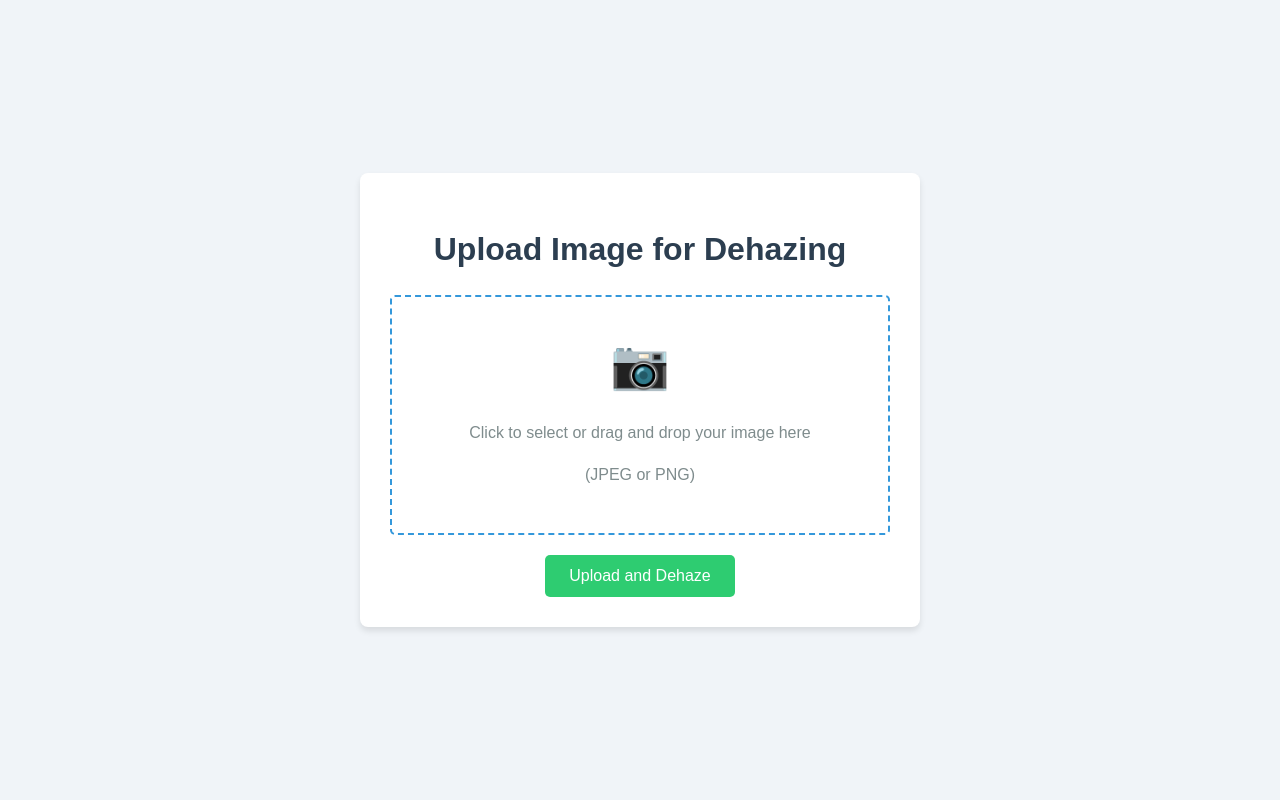
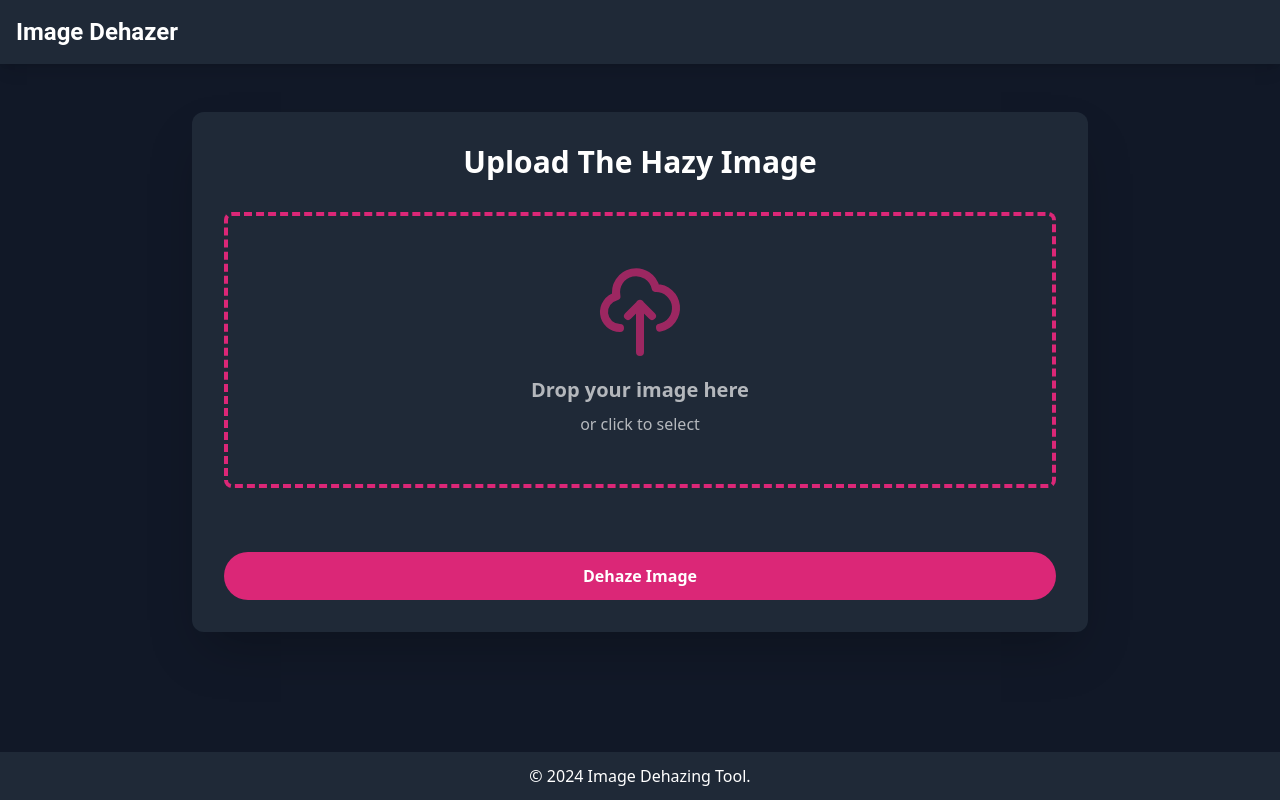
Before and after one commit to assignment-sets/img_dehazer, a Python web app: template templates/index.html in a window 1280 px wide. Run offline with Jinja, Linux system fonts and the light colour scheme; the template is opened without the code that fills it, so the values that code supplies are empty; some libraries are stand-ins or nearby versions.

Commit message:
updated ui and added more test images

```diff
--- a/templates/index.html
+++ b/templates/index.html
@@ -4,109 +4,136 @@
 <head>
     <meta charset="UTF-8">
     <meta name="viewport" content="width=device-width, initial-scale=1.0">
-    <title>Upload Image for Dehazing</title>
+    <title>Image Dehazer</title>
+    <script src="https://cdn.tailwindcss.com"></script>
     <style>
-        body {
-            font-family: 'Arial', sans-serif;
-            background-color: #f0f4f8;
-            color: #333;
-            line-height: 1.6;
-            display: flex;
-            justify-content: center;
-            align-items: center;
-            height: 100vh;
-            margin: 0;
+        @keyframes pulse {
+
+            0%,
+            100% {
+                transform: scale(1);
             }
 
-        .upload-container {
-            background-color: white;
-            border-radius: 8px;
-            box-shadow: 0 4px 6px rgba(0, 0, 0, 0.1);
-            padding: 30px;
-            width: 90%;
-            max-width: 500px;
-            text-align: center;
+            50% {
+                transform: scale(1.05);
+            }
         }
 
-        h1 {
-            color: #2c3e50;
-            margin-bottom: 20px;
+        .animate-pulse {
+            animation: pulse 2s cubic-bezier(0.4, 0, 0.6, 1) infinite;
         }
 
-        .upload-area {
-            border: 2px dashed #3498db;
-            border-radius: 5px;
-            padding: 30px;
-            margin-bottom: 20px;
-            cursor: pointer;
-            transition: background-color 0.3s ease;
+        #drop-area:hover {
+            border-color: #ec4899;
+            /* Tailwind's pink-600 color */
         }
 
-        .upload-area:hover {
-            background-color: #f7f9fc;
-        }
-
-        .upload-icon {
-            font-size: 48px;
-            color: #3498db;
-            margin-bottom: 10px;
-        }
-
-        .file-input {
-            display: none;
-        }
-
-        .upload-text {
-            font-size: 16px;
-            color: #7f8c8d;
-        }
-
-        .submit-btn {
-            background-color: #2ecc71;
-            color: white;
-            border: none;
-            padding: 12px 24px;
-            border-radius: 5px;
-            font-size: 16px;
-            cursor: pointer;
-            transition: background-color 0.3s ease;
-        }
-
-        .submit-btn:hover {
-            background-color: #27ae60;
-        }
-
-        #file-name {
-            margin-top: 10px;
-            font-style: italic;
+        .navbar-heading {
+            font-family: 'Roboto', sans-serif;
         }
     </style>
 </head>
 
-<body>
-    <div class="upload-container">
-        <h1>Upload Image for Dehazing</h1>
-        <form action="/upload" method="post" enctype="multipart/form-data">
-            <div class="upload-area" onclick="document.getElementById('file-input').click()">
-                <div class="upload-icon">&#128247;</div>
-                <p class="upload-text">Click to select or drag and drop your image here</p>
-                <p class="upload-text">(JPEG or PNG)</p>
+<body class="bg-gray-900 text-white min-h-screen flex flex-col">
+    <nav class="bg-gray-800 p-4 shadow-lg">
+        <div class="container mx-auto flex justify-between items-center">
+            <h1 class="text-2xl font-bold navbar-heading">Image Dehazer</h1>
         </div>
-            <input type="file" id="file-input" name="image" accept="image/jpeg, image/png" required class="file-input">
-            <p id="file-name"></p>
-            <button type="submit" class="submit-btn">Upload and Dehaze</button>
+    </nav>
+
+    <main class="flex-grow container mx-auto px-4 py-12">
+        <div
+            class="max-w-4xl mx-auto bg-gray-800 rounded-xl shadow-2xl p-8 transform hover:scale-105 transition duration-300">
+            <h2 class="text-3xl font-bold mb-8 text-center">Upload The Hazy Image</h2>
+            <form action="/upload" method="POST" enctype="multipart/form-data">
+                <div id="drop-area"
+                    class="border-4 border-dashed border-pink-600 rounded-lg p-12 text-center cursor-pointer hover:bg-gray-900 transition duration-300">
+                    <div class="animate-pulse">
+                        <svg class="mx-auto h-24 w-24 text-pink-600" fill="none" stroke="currentColor"
+                            viewBox="0 0 24 24" xmlns="http://www.w3.org/2000/svg">
+                            <path stroke-linecap="round" stroke-linejoin="round" stroke-width="2"
+                                d="M7 16a4 4 0 01-.88-7.903A5 5 0 1115.9 6L16 6a5 5 0 011 9.9M15 13l-3-3m0 0l-3 3m3-3v12">
+                            </path>
+                        </svg>
+                        <p class="mt-4 text-xl font-semibold">Drop your image here</p>
+                        <p class="mt-2">or click to select</p>
+                    </div>
+                </div>
+                <input type="file" id="fileElem" name="image" accept="image/*" class="hidden" required>
+                <div id="gallery" class="mt-8 grid gap-4"></div>
+                <button type="submit"
+                    class="mt-8 w-full bg-pink-600 hover:bg-pink-700 text-white font-bold py-3 px-6 rounded-full transition duration-300 transform hover:scale-105">
+                    Dehaze Image
+                </button>
             </form>
         </div>
+    </main>
+
+    <footer class="bg-gray-800 text-center p-3">
+        <p>&copy; 2024 Image Dehazing Tool.</p>
+    </footer>
 
     <script>
-        const fileInput = document.getElementById('file-input');
-        const fileName = document.getElementById('file-name');
+        let dropArea = document.getElementById('drop-area');
+        let fileElem = document.getElementById('fileElem');
+        let gallery = document.getElementById('gallery');
 
-        fileInput.addEventListener('change', function () {
-            if (this.files && this.files[0]) {
-                fileName.textContent = 'Selected file: ' + this.files[0].name;
+        ['dragenter', 'dragover', 'dragleave', 'drop'].forEach(eventName => {
+            dropArea.addEventListener(eventName, preventDefaults, false);
+        });
+
+        function preventDefaults(e) {
+            e.preventDefault();
+            e.stopPropagation();
         }
+
+        ['dragenter', 'dragover'].forEach(eventName => {
+            dropArea.addEventListener(eventName, highlight, false);
         });
+
+        ['dragleave', 'drop'].forEach(eventName => {
+            dropArea.addEventListener(eventName, unhighlight, false);
+        });
+
+        function highlight(e) {
+            dropArea.classList.add('bg-deepPurple');
+        }
+
+        function unhighlight(e) {
+            dropArea.classList.remove('bg-deepPurple');
+        }
+
+        dropArea.addEventListener('drop', handleDrop, false);
+        dropArea.addEventListener('click', () => fileElem.click());
+        fileElem.addEventListener('change', () => handleFiles(fileElem.files));
+
+        function handleDrop(e) {
+            let dt = e.dataTransfer;
+            let files = dt.files;
+
+            // Assign the file to the fileElem input
+            fileElem.files = files;
+
+            // Preview the file as before
+            handleFiles(files);
+        }
+
+        function handleFiles(files) {
+            files = [...files];
+            gallery.innerHTML = ''; // Clear previous images
+            files.forEach(previewFile);
+        }
+
+        function previewFile(file) {
+            let reader = new FileReader();
+            reader.readAsDataURL(file);
+            reader.onloadend = function () {
+                let img = document.createElement('img');
+                img.src = reader.result;
+                img.className = 'w-full h-48 object-cover rounded-lg';
+                gallery.appendChild(img);
+            }
+        }
     </script>
 </body>
 
```
Also changed, not shown: templates/result.html (+48 -90 lines), test-images/test16.jpg (added), test-images/test17.jpg (added), test-images/test18.jpg (added), test-images/test19.jpg (added). Lines whose indentation alone changed are shown as unchanged.
